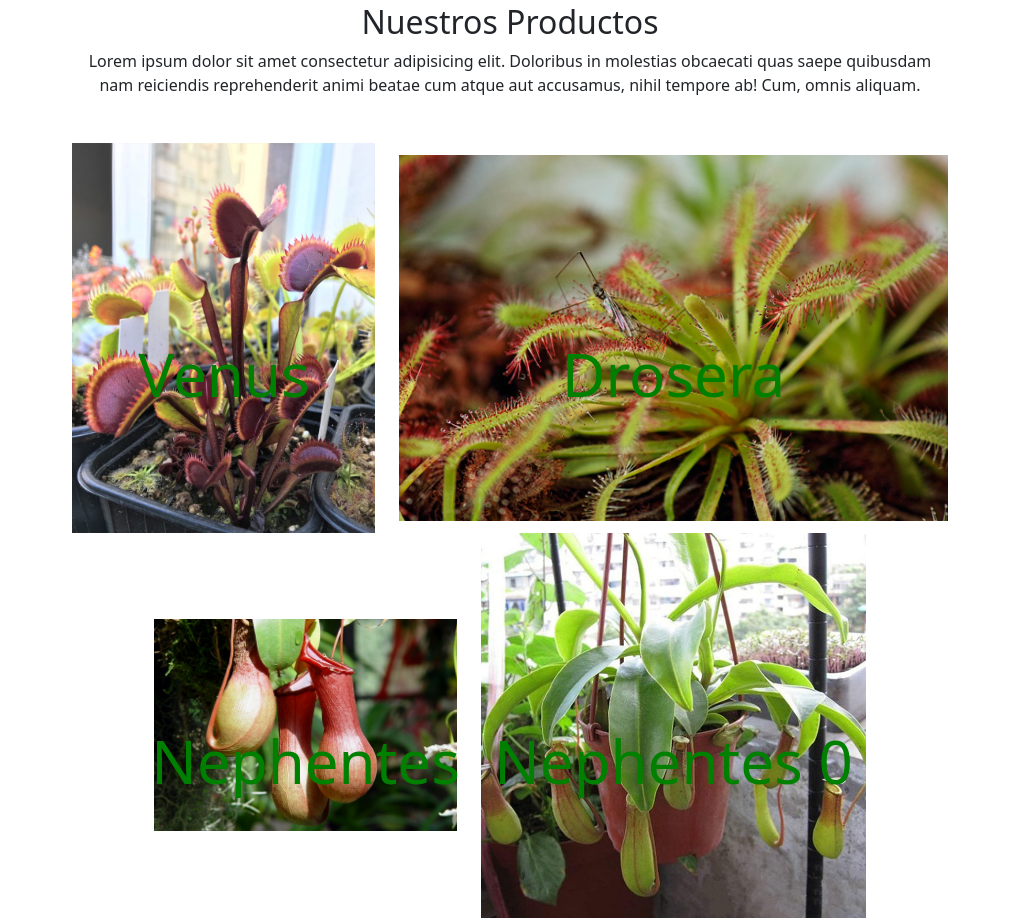
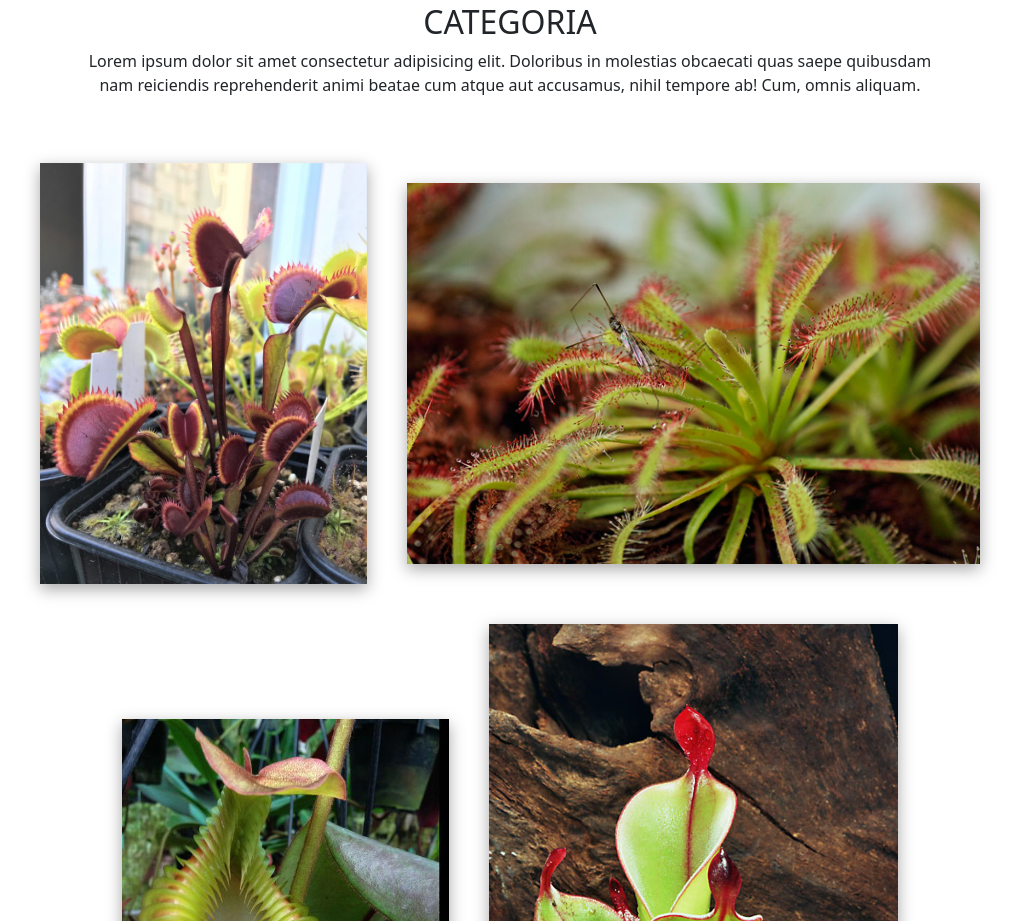
Before and after one commit to lgga89/PlantasCarnivoras, a plain HTML site: page index.html in a window 1280 px wide. Shown: the part 1763-2684 px from the top of the page, without its empty margins (130-1149 px from the left). Drawn offline with Linux system fonts and the light colour scheme.

Commit message:
categoria
se cambio producto por categoria y se agrego el efecto de transicion

```diff
--- a/index.html
+++ b/index.html
@@ -136,32 +136,42 @@
         <!--BARRA-->
         <div class="row bar">
         </div>
-        <!--PRODUCT-->
-        <div class="row products__container">
-            <div class="products__description">
+        <!--CATEGORY-->
+        <div class="row categorys__container">
+            <div class="category__description">
 
-                <h2>Nuestros Productos</h2>
+                <h2 class="h2">CATEGORIA</h2>
                 <p>Lorem ipsum dolor sit amet consectetur adipisicing elit. Doloribus in molestias obcaecati quas saepe
                     quibusdam nam reiciendis reprehenderit animi beatae cum atque aut accusamus, nihil tempore ab! Cum,
                     omnis aliquam.</p>
             </div>
-            <div class="row product">
-                <div class="col-4 product__container">
-                    <img src="images/venus_product.jpg" class="img-fluid img__product " alt="Responsive image">
-                    <h3 class="title_product">Venus</h3>
+            <div class="row category">
+                <div class="col-4 category__container">
+                    <img src="images/venus_product.jpg" class="img-fluid img__category " alt="Responsive image">
+                    <div class="cap">
+                        <h3 class="title_category">Venus</h3>
+                    </div>
                 </div>
 
-                <div class="col-7  product__container">
-                    <img src="images/drosera.jpg" class="img-fluid img__product " alt="Responsive image">
-                    <h3 class="title_product">Drosera</h3>
+                <div class="col-7  category__container">
+                    <img src="images/drosera.jpg" class="img-fluid img__category " alt="Responsive image">
+                    <div class="cap">
+                        <h3 class="title_category">Drosera</h3>
+                    </div>
                 </div>
-                <div class="col-4  product__container">
-                    <img src="images/nepentes.jpg" class="img-fluid img__product " alt="Responsive image">
-                    <h3 class="title_product">Nephentes</h3>
+                <div class="col-4  category__container">
+                    <img src="images/nepenthes.png" class="img-fluid img__category " alt="Responsive image">
+                    <div class="cap">
+                        <h3 class="title_category">Nephentes</h3>
+                    </div>
                 </div>
-                <div class="col-5  product__container">
-                    <img src="images/nepentes3.jpg" class="img-fluid img__product " alt="Responsive image">
-                    <h3 class="title_product">Nephentes 0</h3>
+
+
+                <div class="col-5  category__container">
+                    <img src="images/H_chimantensis2.jpg" class="img-fluid img__category " alt="Responsive image">
+                    <div class="cap">
+                        <h3 class="title_category">Nephentes 0</h3>
+                    </div>
                 </div>
             </div>
         </div>
--- a/main.scss
+++ b/main.scss
@@ -1,4 +1,4 @@
 @import "./sass/hero";
 @import "./sass/description";
 @import "./sass/service";
-@import "./sass/product";
+@import "./sass/category";
--- /dev/null
+++ b/sass/_category.scss
@@ -0,0 +1,67 @@
+.categorys__container {
+  display: flex;
+  justify-content: center;
+  align-items: center;
+
+  margin: 0 auto;
+}
+
+.category__description {
+  width: 70%;
+  text-align: center;
+  margin: 30px auto;
+}
+
+.category {
+  width: 80%;
+  text-align: center;
+  display: flex;
+  justify-content: center;
+  align-items: center;
+  flex-wrap: wrap;
+  .category__container {
+    text-align: center;
+    position: relative;
+    overflow: hidden;
+    margin: 20px;
+    padding: 0;
+    box-shadow: rgba(0, 0, 0, 0.35) 0px 5px 15px;
+    column-count: 1;
+
+    max-width: 960px;
+    -webkit-column-span: all;
+    column-span: all;
+    break-inside: avoid;
+    page-break-inside: avoid;
+
+    .cap {
+      position: absolute;
+      top: 0;
+      left: 0;
+      width: 100%;
+      height: 100%;
+      background: rgba(0, 0, 0, 0.5);
+      display: flex;
+      justify-content: center;
+      align-items: center;
+      color: #fff;
+      transform: scale(0);
+      transition: 0.3s ease;
+    }
+
+    .title_category {
+      position: absolute;
+      top: 40%;
+      left: 0;
+      right: 0;
+      bottom: 0;
+      font-size: 60px;
+      width: none;
+      color: rgb(255, 255, 255);
+    }
+  }
+}
+
+.category__container:hover .cap {
+  transform: scale(1);
+}
--- a/sass/_product.scss
+++ /dev/null
@@ -1,45 +0,0 @@
-.products__container {
-  display: flex;
-  justify-content: center;
-  align-items: center;
-
-  margin: 0 auto;
-}
-
-.products__description {
-  width: 70%;
-  text-align: center;
-  margin: 30px auto;
-}
-
-.product {
-  width: 80%;
-  text-align: center;
-  display: flex;
-  justify-content: center;
-  align-items: center;
-  .product__container {
-    text-align: center;
-    position: relative;
-
-    .img__product {
-      background-image: linear-gradient(
-        rgba(25, 209, 231, 0.5),
-        rgba(243, 17, 224, 0.5)
-      );
-    }
-    & :hover {
-      opacity: 0.9;
-    }
-    .title_product {
-      position: absolute;
-      top: 50%;
-      left: 0;
-      right: 0;
-      bottom: 0;
-      font-size: 60px;
-      width: none;
-      color: green;
-    }
-  }
-}
```
Also changed, not shown: css/main.css, images/H_chimantensis2.jpg (added).
